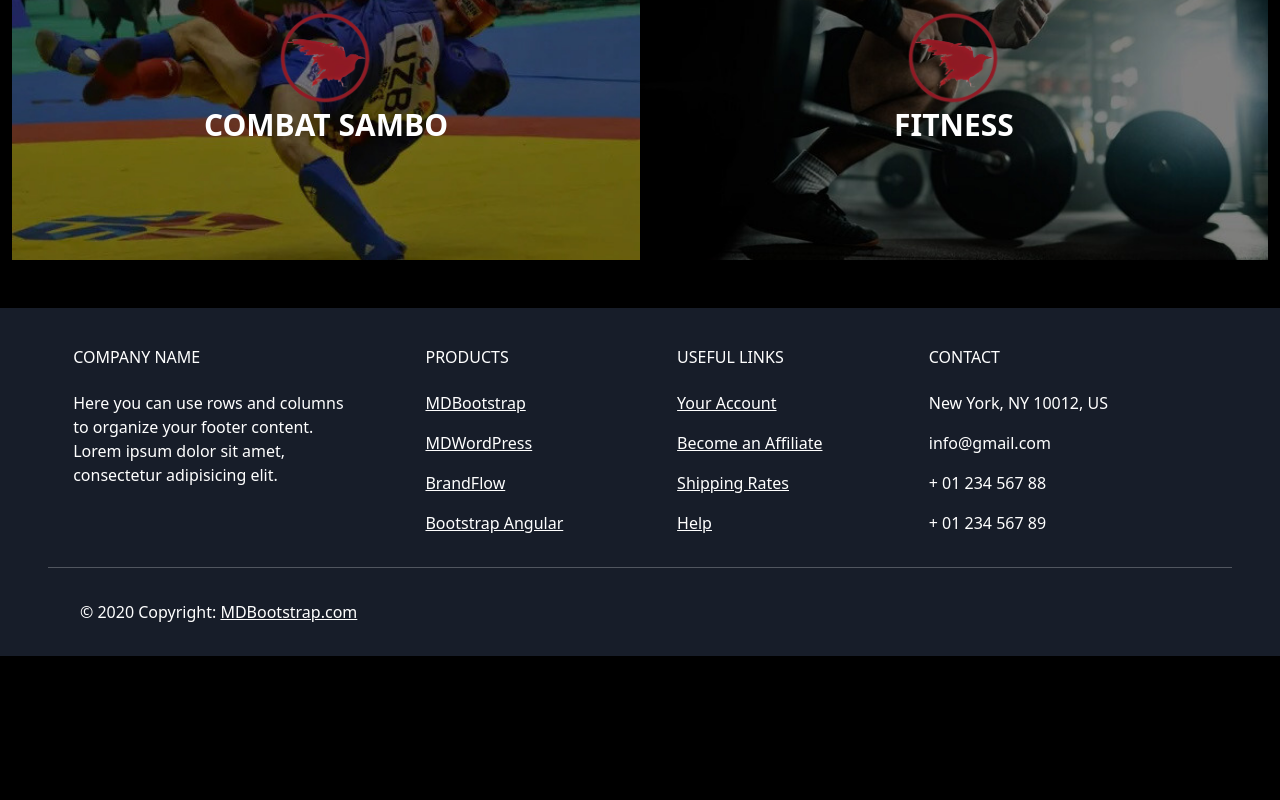
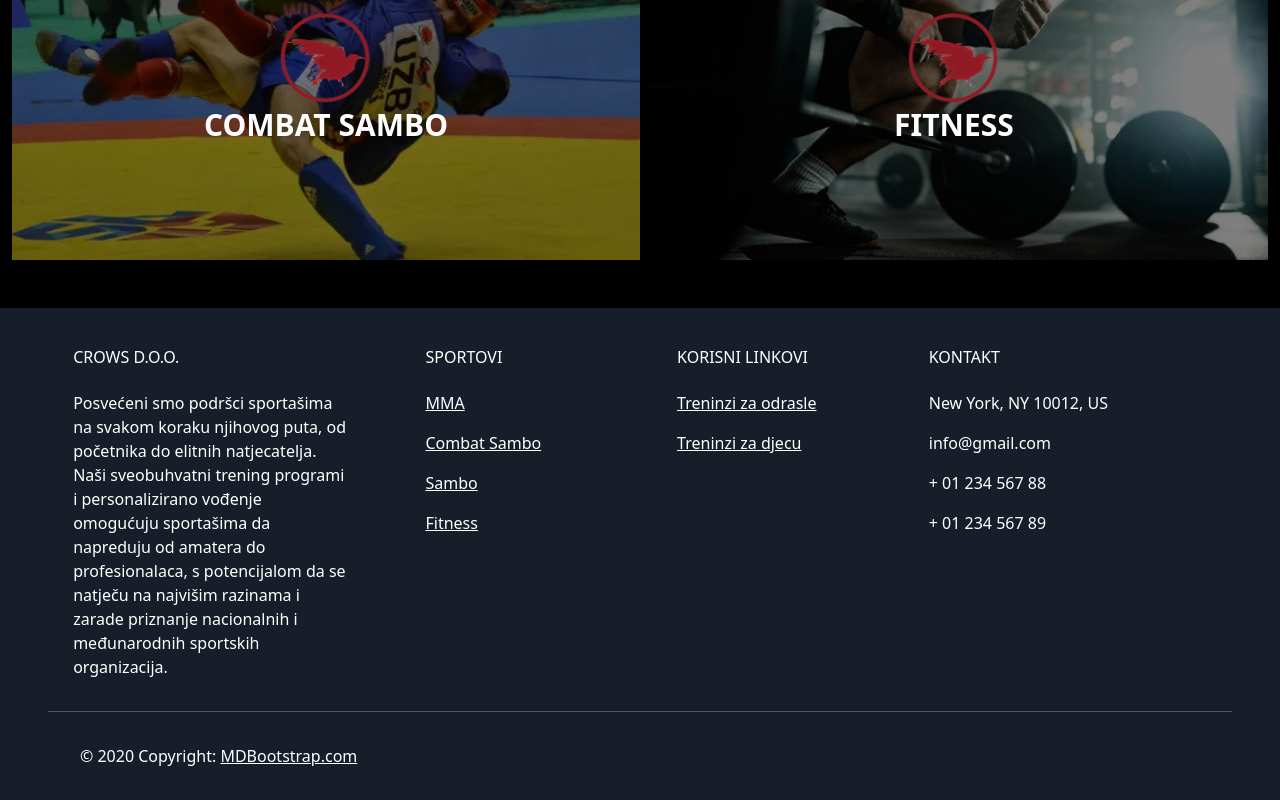
Before and after one commit to msiljeg1997/MMASITE, an Angular app: page /za_odrasle in a window 1280 px wide. Shown: the part 788-1588 px from the top of the page. Before the commit the page ends 1444 px from the top, so only its background shows below. Built offline with nearby package versions, Linux system fonts and the light colour scheme.

Commit message:
sitni fixes

```diff
--- a/src/app/footer/footer.component.html
+++ b/src/app/footer/footer.component.html
@@ -14,12 +14,16 @@
                         <!-- Grid column -->
                         <div class="col-md-3 col-lg-3 col-xl-3 mx-auto mt-3">
                             <h6 class="text-uppercase mb-4 font-weight-bold">
-                                Company name
+                                CROWS d.o.o.
                             </h6>
                             <p>
-                                Here you can use rows and columns to organize your footer
-                                content. Lorem ipsum dolor sit amet, consectetur adipisicing
-                                elit.
+                                Posvećeni smo podršci sportašima na svakom koraku njihovog puta, od početnika do elitnih
+                                natjecatelja. Naši
+                                sveobuhvatni trening programi i personalizirano vođenje omogućuju sportašima da
+                                napreduju od amatera do
+                                profesionalaca, s potencijalom da se natječu na najvišim razinama i zarade priznanje
+                                nacionalnih i
+                                međunarodnih sportskih organizacija.
                             </p>
                         </div>
                         <!-- Grid column -->
@@ -28,18 +32,18 @@
 
                         <!-- Grid column -->
                         <div class="col-md-2 col-lg-2 col-xl-2 mx-auto mt-3">
-                            <h6 class="text-uppercase mb-4 font-weight-bold">Products</h6>
+                            <h6 class="text-uppercase mb-4 font-weight-bold">Sportovi</h6>
                             <p>
-                                <a class="text-white">MDBootstrap</a>
+                                <a class="text-white" routerLink="/mma">MMA</a>
                             </p>
                             <p>
-                                <a class="text-white">MDWordPress</a>
+                                <a class="text-white" routerLink="/combat-sambo">Combat Sambo</a>
                             </p>
                             <p>
-                                <a class="text-white">BrandFlow</a>
+                                <a class="text-white" routerLink="/sambo">Sambo</a>
                             </p>
                             <p>
-                                <a class="text-white">Bootstrap Angular</a>
+                                <a class="text-white" routerLink="/fitness">Fitness</a>
                             </p>
                         </div>
                         <!-- Grid column -->
@@ -49,19 +53,13 @@
                         <!-- Grid column -->
                         <div class="col-md-3 col-lg-2 col-xl-2 mx-auto mt-3">
                             <h6 class="text-uppercase mb-4 font-weight-bold">
-                                Useful links
+                                Korisni Linkovi
                             </h6>
                             <p>
-                                <a class="text-white">Your Account</a>
+                                <a class="text-white" routerLink="/za_odrasle">Treninzi za odrasle</a>
                             </p>
                             <p>
-                                <a class="text-white">Become an Affiliate</a>
-                            </p>
-                            <p>
-                                <a class="text-white">Shipping Rates</a>
-                            </p>
-                            <p>
-                                <a class="text-white">Help</a>
+                                <a class="text-white" routerLink="/za-djecu">Treninzi za djecu</a>
                             </p>
                         </div>
 
@@ -70,7 +68,7 @@
 
                         <!-- Grid column -->
                         <div class="col-md-4 col-lg-3 col-xl-3 mx-auto mt-3">
-                            <h6 class="text-uppercase mb-4 font-weight-bold">Contact</h6>
+                            <h6 class="text-uppercase mb-4 font-weight-bold">Kontakt</h6>
                             <p><i class="fas fa-home mr-3"></i> New York, NY 10012, US</p>
                             <p><i class="fas fa-envelope mr-3"></i> info@gmail.com</p>
                             <p><i class="fas fa-phone mr-3"></i> + 01 234 567 88</p>
--- a/src/app/za-djecu/za-djecu.component.html
+++ b/src/app/za-djecu/za-djecu.component.html
@@ -1,7 +1,7 @@
 <div class="section1-wrapper">
     <div class="section_slika_services" [style.background-size]="backgroundSize">
         <div class="text-wrapper1">
-            <p class="centered-text">ZA DJECU</p>
+            <p class="centered-text">TRENINZI ZA DJECU</p>
 
         </div>
     </div>
--- a/src/app/za-djecu/za-djecu.component.scss
+++ b/src/app/za-djecu/za-djecu.component.scss
@@ -26,33 +26,33 @@
     @media (max-width: 1200px) {
         width: 100%;
         top: 50%;
-        left: 50%;
+        left: 60%;
         padding: 25px;
-        transform: translate(-50%, -30%);
+        transform: translate(-50%, 60%);
     }
     @media (max-width: 450px) {
         width: 100%;
         top: 65%;
         left: 50%;
         padding: 25px;
-        transform: translate(-50%, -30%);
+        transform: translate(-50%, -10%);
     }
-}
+  }
 
 
-.centered-text {
+  .centered-text {
     font-size: 30px;
     font-weight: bold;
     line-height: normal !important;
     max-width: 700px;
     color: white;
     @media (max-width: 450px) {
-        font-size: 35px;
+        font-size: 30px;
         padding-right: 80px;
         font-weight: bold;
 
     }
-}
+  }
 
 .element{
     background-image: url('/assets/sp_01.jpg');
--- a/src/app/za-odrasle/za-odrasle.component.html
+++ b/src/app/za-odrasle/za-odrasle.component.html
@@ -1,7 +1,7 @@
 <div class="section1-wrapper">
     <div class="section_slika_services" [style.background-size]="backgroundSize">
         <div class="text-wrapper1">
-            <p class="centered-text">ZA ODRASLE</p>
+            <p class="centered-text textstyle">TRENINZI ZA ODRASLE</p>
         </div>
     </div>
     <div class="container-fluid" id="sectionSportovi mt-5 mb-5">
--- a/src/app/za-odrasle/za-odrasle.component.scss
+++ b/src/app/za-odrasle/za-odrasle.component.scss
@@ -26,16 +26,16 @@
   @media (max-width: 1200px) {
       width: 100%;
       top: 50%;
-      left: 50%;
+      left: 60%;
       padding: 25px;
-      transform: translate(-50%, -30%);
+      transform: translate(-50%, 60%);
   }
   @media (max-width: 450px) {
       width: 100%;
       top: 65%;
       left: 50%;
       padding: 25px;
-      transform: translate(-50%, -30%);
+      transform: translate(-50%, -10%);
   }
 }
 
@@ -47,12 +47,13 @@
   max-width: 700px;
   color: white;
   @media (max-width: 450px) {
-      font-size: 35px;
+      font-size: 30px;
       padding-right: 80px;
       font-weight: bold;
 
   }
 }
+
 
 .rowStyle5{
     min-height: 300px;
```
